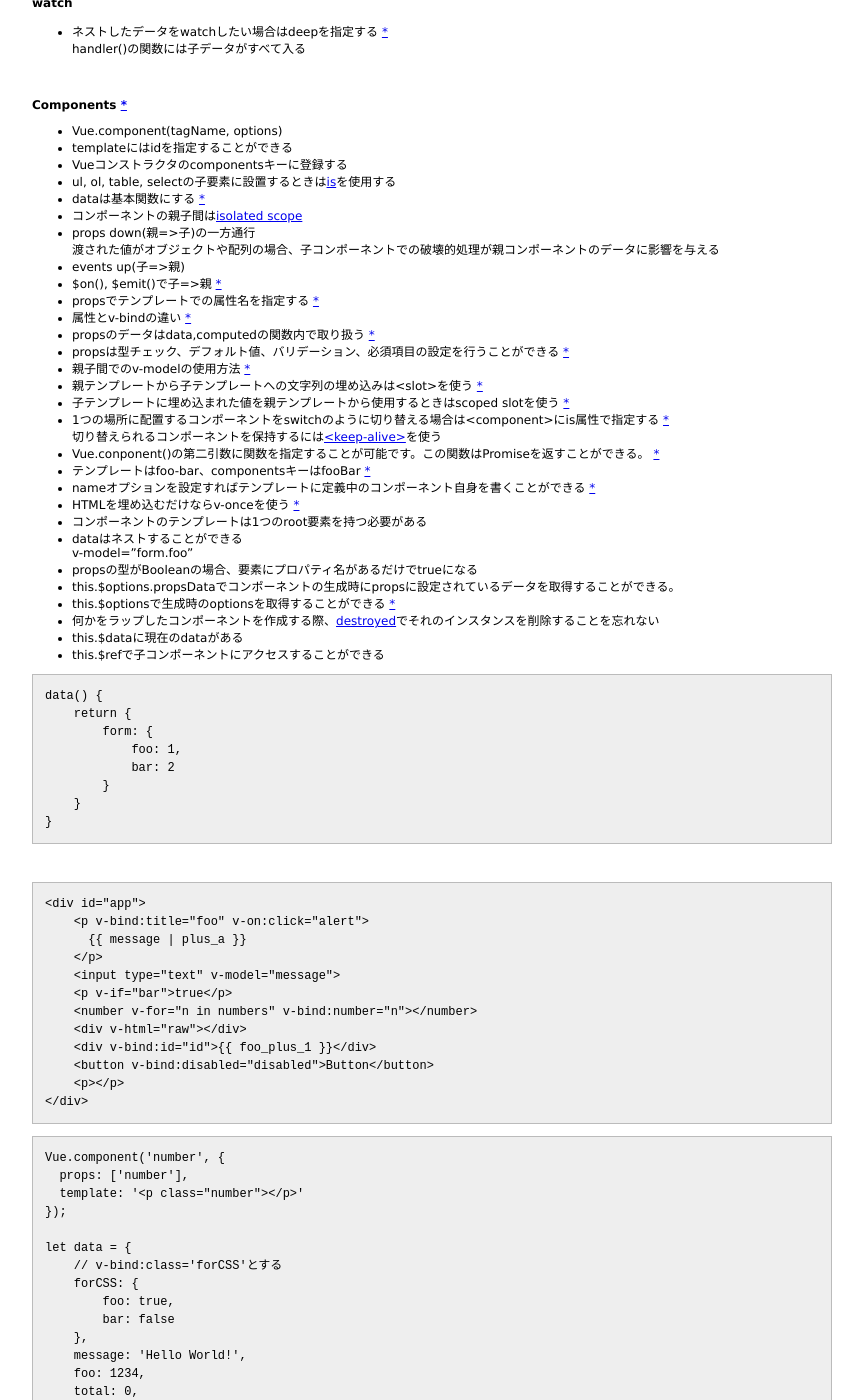
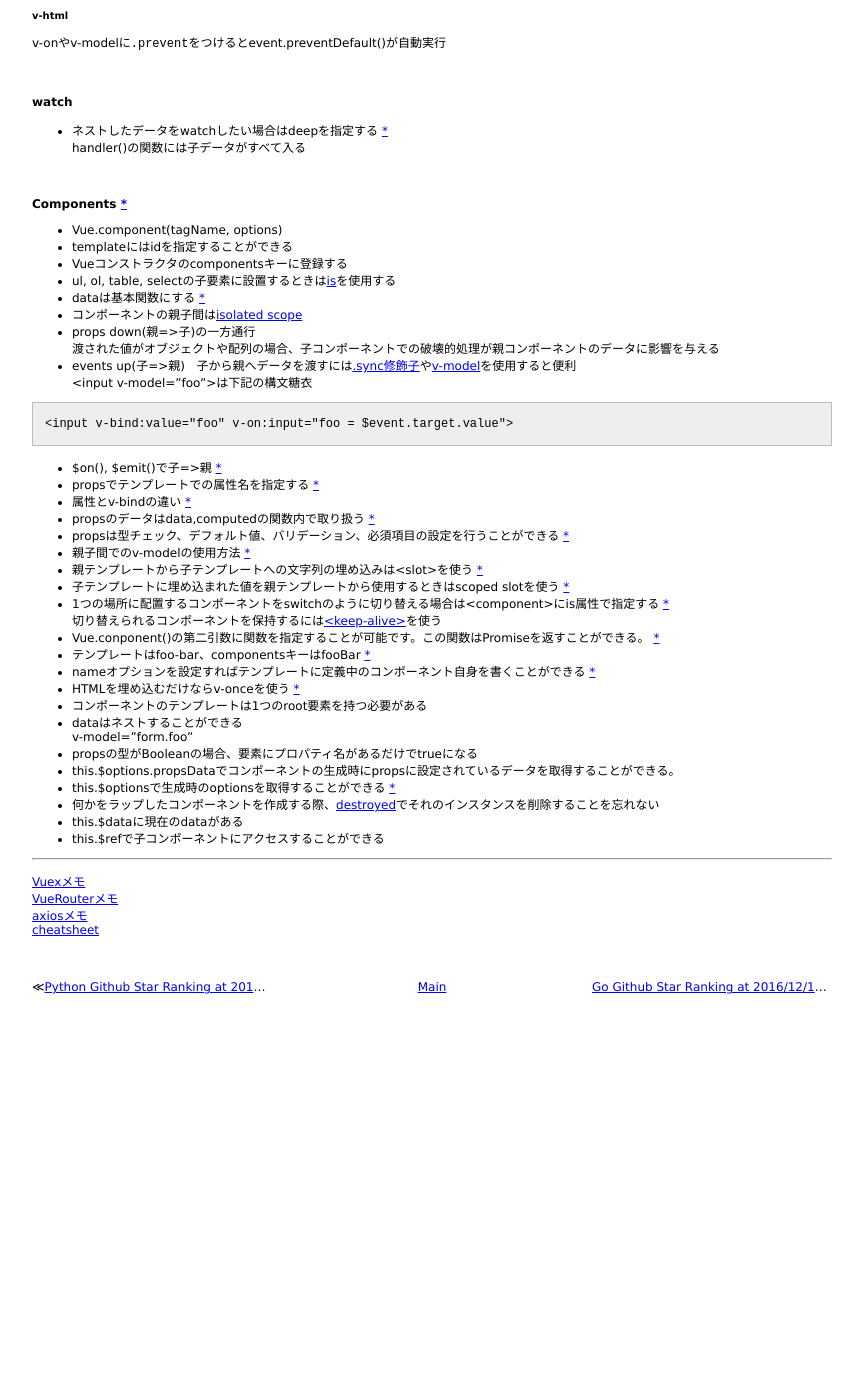
Before and after one commit to 38elements/38elements.github.com, a Jekyll site: the page built from _posts/2016-12-20-vuejs.md, in a window 1280 px wide and 1400 px high, scrolled down 1821 px. Shown: the whole window, without its empty margins (208-1071 px from the left). Built offline with Jekyll 4.4.1, drawn with Linux system fonts in a browser that asks for light colours; after the commit the page ends 2884 px from its top, so only the background shows below that; some of the changed text lies outside the part shown.

Commit message:
Update 2016-12-20-vuejs.md

````diff
--- a/_posts/2016-12-20-vuejs.md
+++ b/_posts/2016-12-20-vuejs.md
@@ -44,6 +44,12 @@ createElement()で動的にテンプレートを生成
 * 複数の属性を割り当てる方法
 {%raw%}vm.foo = Object.assign({}, vm.foo, {apple: 1, orange: 2});{%endraw%}
 * 画面の描画が終わったときに処理を実行する際はVue.nextTick(callback)か[vm.$nextTick(callback)](https://vuejs.org/v2/guide/reactivity.html#Async-Update-Queue)を使う　[\*](https://vuejs.org/v2/guide/reactivity.html#Async-Update-Queue)
+* 循環を防ぐために以下のような処理を使う
+
+```
+this.$refs.inputElem.foo = fooValue;
+```
+
 <br>
 
 #### v-model [\*](https://vuejs.org/v2/guide/forms.html)
@@ -126,6 +132,13 @@ handler()の関数には子データがすべて入る
 * props down(親=>子)の一方通行
 渡された値がオブジェクトや配列の場合、子コンポーネントでの破壊的処理が親コンポーネントのデータに影響を与える
 * events up(子=>親)
+子から親へデータを渡すには[.sync修飾子](https://vuejs.org/v2/guide/components.html#sync-Modifier)や[v-model](https://vuejs.org/v2/guide/components.html#Form-Input-Components-using-Custom-Events)を使用すると便利
+&lt;input v-model="foo"&gt;は下記の構文糖衣
+
+```
+<input v-bind:value="foo" v-on:input="foo = $event.target.value">
+```
+
 * $on(), $emit()で子=>親 [\*](https://vuejs.org/v2/guide/components.html#Using-v-on-with-Custom-Events)
 * propsでテンプレートでの属性名を指定する [\*](https://vuejs.org/v2/guide/components.html#Passing-Data-with-Props)
 * 属性とv-bindの違い [\*](https://vuejs.org/v2/guide/components.html#Literal-vs-Dynamic)
@@ -150,110 +163,6 @@ v-model="form.foo"
 * this.$dataに現在のdataがある
 * this.$refで子コンポーネントにアクセスすることができる
 
-```
-data() {
-    return {
-        form: {
-            foo: 1,
-            bar: 2
-        }
-    }
-}
-```
-<br>
-
-```
-<div id="app">
-    <p v-bind:title="foo" v-on:click="alert">
-      {%raw%}{{ message | plus_a }}{%endraw%}
-    </p>
-    <input type="text" v-model="message">
-    <p v-if="bar">true</p>
-    <number v-for="n in numbers" v-bind:number="n"></number>
-    <div v-html="raw"></div>
-    <div v-bind:id="id">{%raw%}{{ foo_plus_1 }}{%endraw%}</div>
-    <button v-bind:disabled="disabled">Button</button>
-    <p>{{total_units}}</p>
-</div>
-```
-
-```
-Vue.component('number', {
-  props: ['number'],
-  template: '<p class="number">{{number}}</p>'
-});
-
-let data = {
-    // v-bind:class='forCSS'とする
-    forCSS: {
-        foo: true,
-        bar: false
-    },
-    message: 'Hello World!',
-    foo: 1234,
-    total: 0,
-    total_units: '',
-    unit: 'times',
-    bar: true,
-    numbers: [1, 2, 3],
-    raw: '<b>RAW HTML</b>',
-    id: 'foo',
-    disabled: true,
-    one: 1,
-    two: 2,
-    // life cycle event
-    created: function() {},
-    mounted: function() {}
-};
-
-let vm = new Vue({
-    // Vueインスタンスが紐づくHTML要素
-    el: '#app',
-    // HTMLにバインディングするデータ
-    data: data,
-    // filterの設定
-    filters: {
-        plus_a: function(value) {
-            return value + 'a';
-        }
-    },
-    // テンプレートで{%raw%}{{}}{%endraw%}内に配置する
-    // vm.foo_plus_1で結果を取得することができる
-    computed: {
-        foo_plus_1: function() {
-            return this.foo + 1;
-        },
-        one_two: {
-            get: function() {
-                return `${this.one}_${this.two}`;
-            },
-            set: function(v) {
-                [this.one, this.two] = v.split('_');
-            }
-        }
-    },
-    // 指定したdataのキーが変更されたとき実行する
-    watch: {
-        total: function() {
-            this.total_units = this.total + this.units;
-        }
-    },
-    // テンプレートで使用する関数
-    methods: {
-        alert: function() {alert(vm.foo == data.foo);},
-        once: function() {alert('once');}
-    }
-});
-
-// data.fooの更新
-vm.foo = 5678;
-
-
-console.log(vm.foo == data.foo);
-// Vueインスタンスの属性には$をつけてアクセスする
-console.log(vm.$data.foo == data.foo);
-```
-
 <hr>
 [Vuexメモ](/2017/01/14/vuex.html)
 [VueRouterメモ](/2017/01/15/vue-router.html)
````
